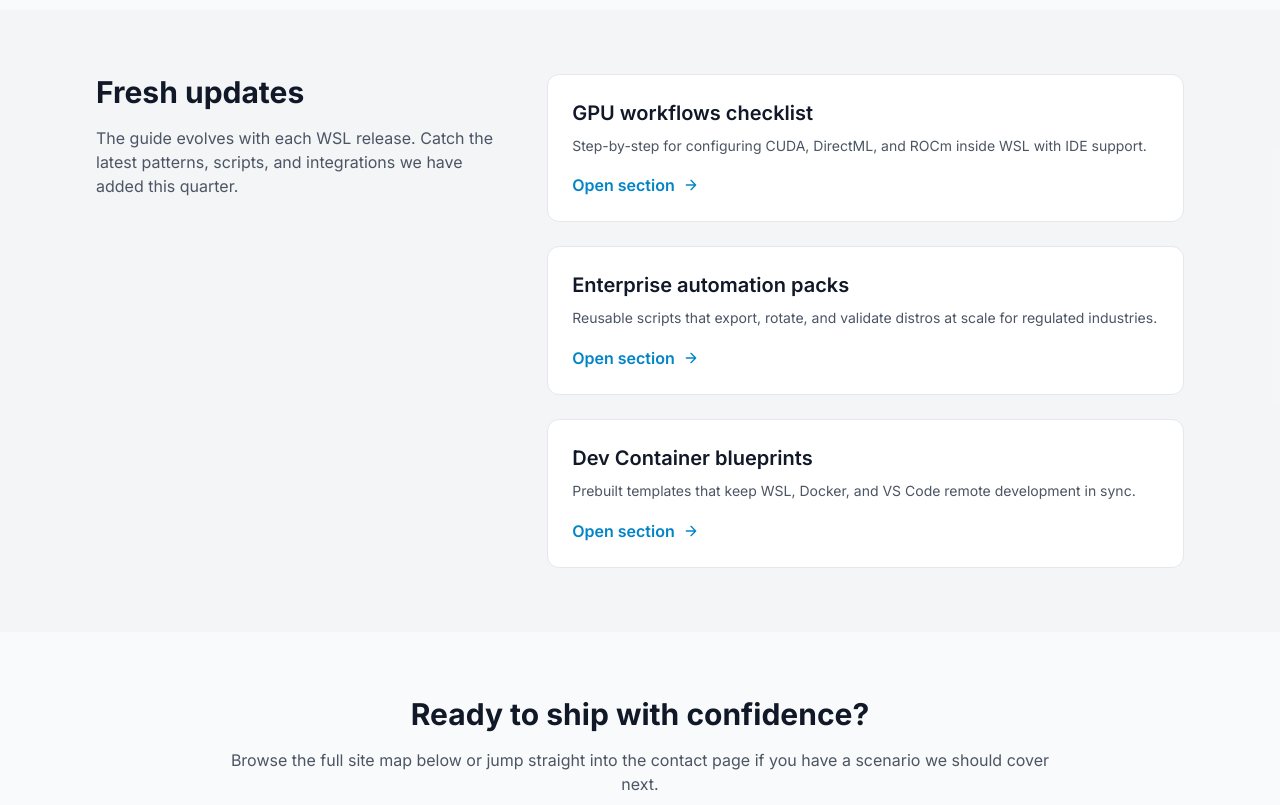
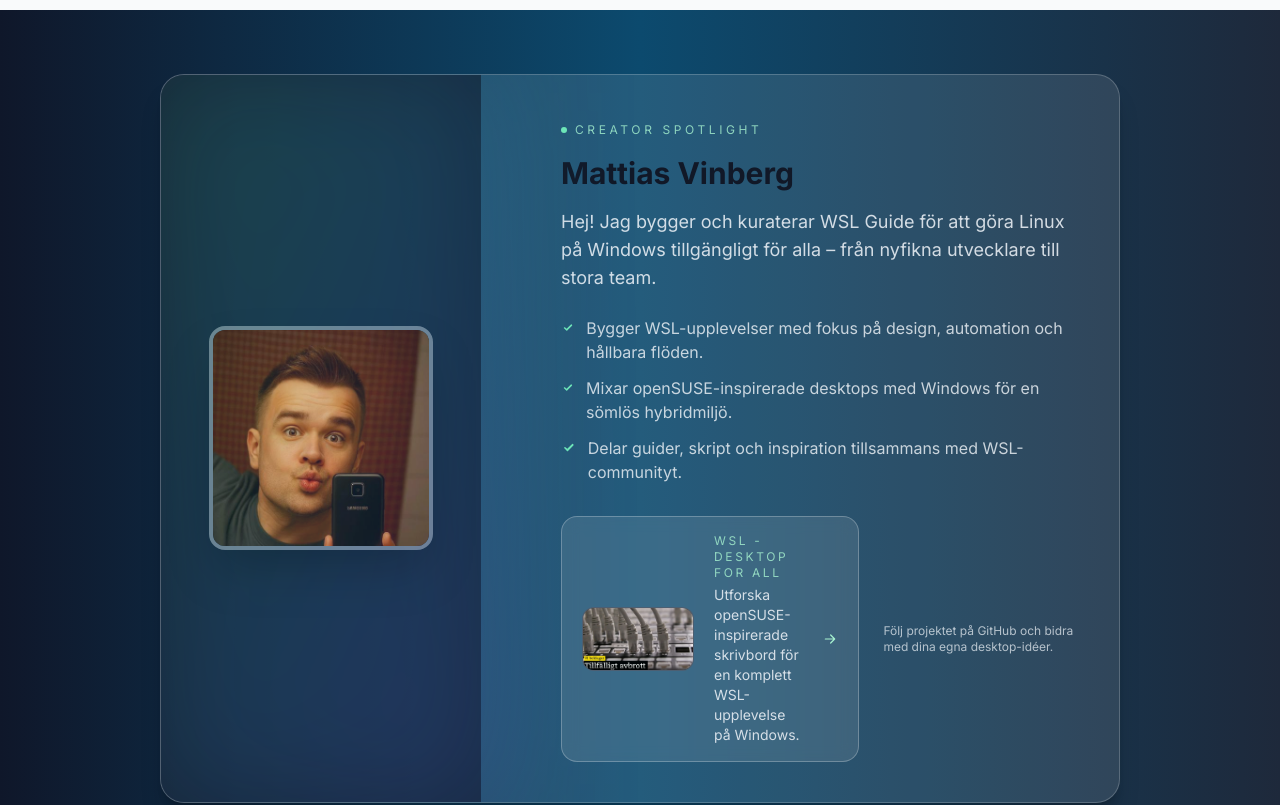
Before and after one commit to vinberg88/vinberg88.github.io, a Next.js app: page / in a window 1280 px wide. Shown: the part 2900-3705 px from the top of the page. Built offline with nearby package versions, Linux system fonts and the light colour scheme.

Commit message:
Add visual openSUSE preview to GitHub link

```diff
--- a/src/app/page.tsx
+++ b/src/app/page.tsx
@@ -1,3 +1,4 @@
+import Image from 'next/image'
 import Link from 'next/link'
 
 const quickStart = [
@@ -110,6 +111,12 @@ const updateHighlights = [
     description: 'Prebuilt templates that keep WSL, Docker, and VS Code remote development in sync.',
     href: '/development/#dev-containers'
   }
+]
+
+const creatorHighlights = [
+  'Bygger WSL-upplevelser med fokus på design, automation och hållbara flöden.',
+  'Mixar openSUSE-inspirerade desktops med Windows för en sömlös hybridmiljö.',
+  'Delar guider, skript och inspiration tillsammans med WSL-communityt.'
 ]
 
 export default function HomePage() {
@@ -326,6 +333,79 @@ export default function HomePage() {
         </div>
       </section>
 
+      <section className="relative py-16">
+        <div className="absolute inset-0 bg-gradient-to-r from-slate-900 via-sky-900 to-slate-800 dark:from-slate-950 dark:via-slate-900 dark:to-slate-950" aria-hidden="true" />
+        <div className="relative max-w-5xl mx-auto px-4 sm:px-6 lg:px-8">
+          <div className="grid gap-10 lg:grid-cols-[minmax(0,320px)_1fr] items-center bg-white/10 dark:bg-white/5 border border-white/20 rounded-3xl shadow-xl shadow-black/20 overflow-hidden">
+            <div className="relative h-full bg-slate-900/70 p-6 flex items-center justify-center">
+              <div className="relative w-48 h-48 sm:w-56 sm:h-56 rounded-2xl overflow-hidden border-4 border-white/40 shadow-2xl shadow-black/40">
+                <Image
+                  src="/profile.jpg"
+                  alt="Mattias Vinberg"
+                  fill
+                  sizes="(min-width: 1024px) 220px, 180px"
+                  className="object-cover"
+                  priority
+                />
+              </div>
+              <div className="absolute inset-0 rounded-3xl pointer-events-none" aria-hidden="true">
+                <div className="absolute -inset-6 bg-gradient-to-br from-emerald-400/20 via-sky-400/15 to-indigo-500/20 blur-3xl" />
+              </div>
+            </div>
+            <div className="p-8 sm:p-10 text-white">
+              <span className="inline-flex items-center gap-2 text-xs uppercase tracking-[0.3em] text-emerald-200/80">
+                <span className="h-1.5 w-1.5 rounded-full bg-emerald-300" />
+                Creator spotlight
+              </span>
+              <h2 className="mt-4 text-3xl font-bold leading-tight">Mattias Vinberg</h2>
+              <p className="mt-4 text-base sm:text-lg text-slate-100/85 leading-relaxed">
+                Hej! Jag bygger och kuraterar WSL Guide för att göra Linux på Windows tillgängligt för alla – från nyfikna utvecklare till stora team.
+              </p>
+              <ul className="mt-6 space-y-3 text-sm sm:text-base text-slate-100/80">
+                {creatorHighlights.map((highlight) => (
+                  <li key={highlight} className="flex items-start gap-3">
+                    <svg className="mt-1 h-4 w-4 text-emerald-300" viewBox="0 0 20 20" fill="currentColor" aria-hidden="true">
+                      <path fillRule="evenodd" d="M16.707 5.293a1 1 0 010 1.414l-7.25 7.25a1 1 0 01-1.414 0l-3.5-3.5a1 1 0 011.414-1.414L8.5 11.086l6.543-6.543a1 1 0 011.414 0z" clipRule="evenodd" />
+                    </svg>
+                    <span>{highlight}</span>
+                  </li>
+                ))}
+              </ul>
+              <div className="mt-8 flex flex-col gap-4 lg:flex-row lg:items-center lg:gap-6">
+                <a
+                  href="https://github.com/vinberg88/opensuse"
+                  target="_blank"
+                  rel="noopener noreferrer"
+                  className="group relative flex w-full max-w-xl items-center gap-5 rounded-2xl border border-white/25 bg-white/10 px-5 py-4 backdrop-blur transition hover:border-emerald-200/70 hover:bg-emerald-400/15"
+                >
+                  <div className="relative h-16 w-28 overflow-hidden rounded-xl border border-white/20 bg-slate-900/60">
+                    <Image
+                      src="/opensuse-desktop.png"
+                      alt="openSUSE-desktop i WSL"
+                      fill
+                      sizes="(min-width: 768px) 112px, 112px"
+                      className="object-cover transition duration-300 group-hover:scale-105"
+                    />
+                  </div>
+                  <div className="flex-1 min-w-0">
+                    <p className="text-xs uppercase tracking-[0.22em] text-emerald-200/80">WSL - Desktop for All</p>
+                    <p className="mt-1 text-sm text-slate-100/85">
+                      Utforska openSUSE-inspirerade skrivbord för en komplett WSL-upplevelse på Windows.
+                    </p>
+                  </div>
+                  <svg className="h-4 w-4 shrink-0 text-emerald-200 transition group-hover:translate-x-1" viewBox="0 0 24 24" fill="none" stroke="currentColor" strokeWidth="1.8">
+                    <path strokeLinecap="round" strokeLinejoin="round" d="M5 12h14M13 6l6 6-6 6" />
+                  </svg>
+                </a>
+                <p className="text-xs text-slate-100/70">
+                  Följ projektet på GitHub och bidra med dina egna desktop-idéer.
+                </p>
+              </div>
+            </div>
+          </div>
+        </div>
+      </section>
+
       <section className="py-16 bg-gray-100/70 dark:bg-gray-900">
         <div className="max-w-6xl mx-auto px-4 sm:px-6 lg:px-8 grid gap-10 md:grid-cols-5">
           <div className="md:col-span-2">
```
Also changed, not shown: public/opensuse-desktop.png (added), public/profile.jpg (added).
